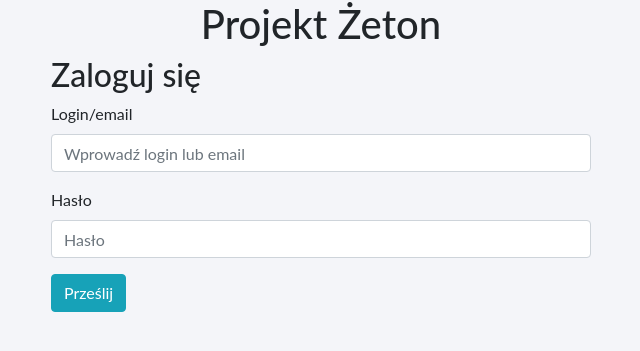
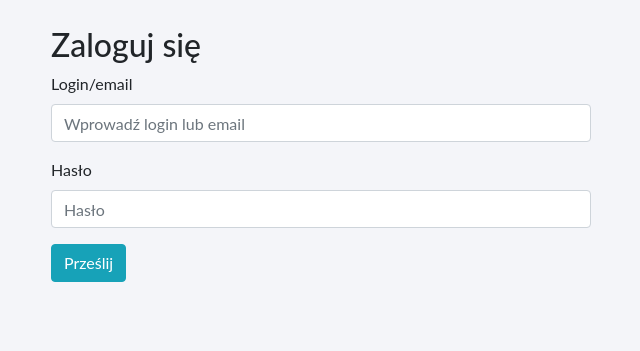
Before and after one commit to tgbdc7/zeton, a Flask app: page /login in a window 1280 px wide. Shown: the top 351 px of the page, without its empty margins (319-959 px from the left). Run offline with Flask 2, Linux system fonts and the light colour scheme; some libraries are stand-ins or nearby versions.

Commit message:
Change html header code

```diff
--- a/zeton/templates/base.html
+++ b/zeton/templates/base.html
@@ -1,5 +1,6 @@
 <!doctype html>
 <html lang="pl">
+
 <head>
     <meta charset="UTF-8">
     <meta name="viewport" content="width=device-width, initial-scale=1, shrink-to-fit=no">
@@ -12,17 +13,15 @@
     {% block background%}
     <title>Żeton</title>
 </head>
+
 <body>
-<header>
-    <div id="top" class="container">
-        <div class="row justify-content-center align-items-center text-center">
-            <div class="col col-sm-12">
-                <div class="circle">
+    <header class="main-header">
+        <nav class="navbar">
+            <div class="navbar-brand">
+                <div class="logo"></div>
             </div>
-                <h1>Projekt Żeton</h1>
-            </div>
-        </div>
-    </div>
+            <div class="navbar-nav"></div>
+        </nav>
     </header>
 
 
@@ -38,17 +37,15 @@
     </main>
     {%endblock%}
     <script src="https://code.jquery.com/jquery-3.3.1.slim.min.js"
-                integrity="sha384-q8i/X+965DzO0rT7abK41JStQIAqVgRVzpbzo5smXKp4YfRvH+8abtTE1Pi6jizo"
-                crossorigin="anonymous">
+        integrity="sha384-q8i/X+965DzO0rT7abK41JStQIAqVgRVzpbzo5smXKp4YfRvH+8abtTE1Pi6jizo" crossorigin="anonymous">
     </script>
     <script src="https://cdnjs.cloudflare.com/ajax/libs/popper.js/1.14.7/umd/popper.min.js"
-                integrity="sha384-UO2eT0CpHqdSJQ6hJty5KVphtPhzWj9WO1clHTMGa3JDZwrnQq4sF86dIHNDz0W1"
-                crossorigin="anonymous">
+        integrity="sha384-UO2eT0CpHqdSJQ6hJty5KVphtPhzWj9WO1clHTMGa3JDZwrnQq4sF86dIHNDz0W1" crossorigin="anonymous">
     </script>
     <script src="https://stackpath.bootstrapcdn.com/bootstrap/4.3.1/js/bootstrap.min.js"
-                integrity="sha384-JjSmVgyd0p3pXB1rRibZUAYoIIy6OrQ6VrjIEaFf/nJGzIxFDsf4x0xIM+B07jRM"
-                crossorigin="anonymous">
+        integrity="sha384-JjSmVgyd0p3pXB1rRibZUAYoIIy6OrQ6VrjIEaFf/nJGzIxFDsf4x0xIM+B07jRM" crossorigin="anonymous">
     </script>
 
 </body>
+
 </html>
```
Lines whose indentation alone changed are shown as unchanged.
